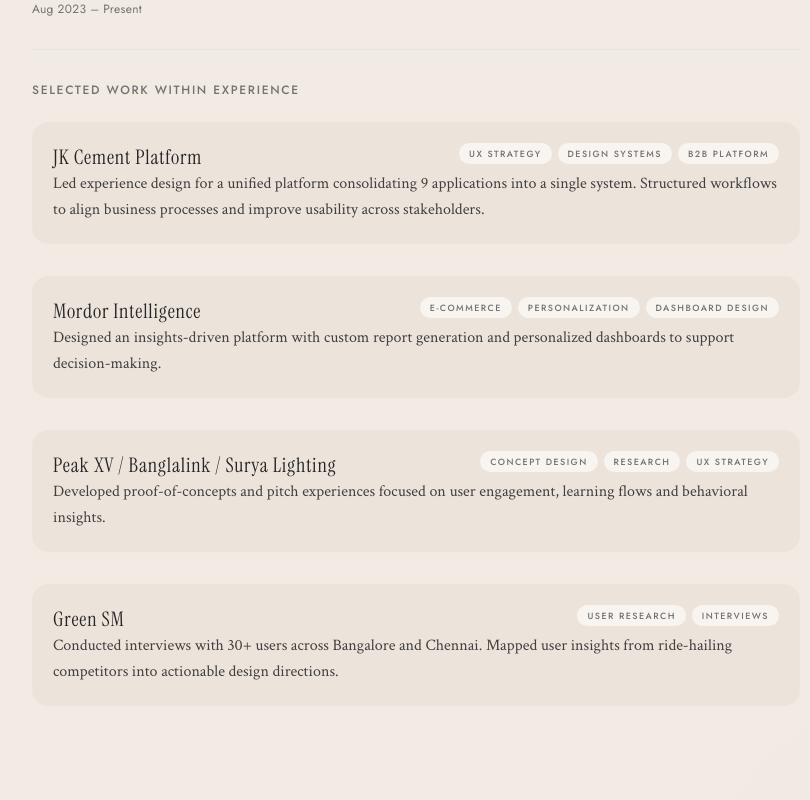
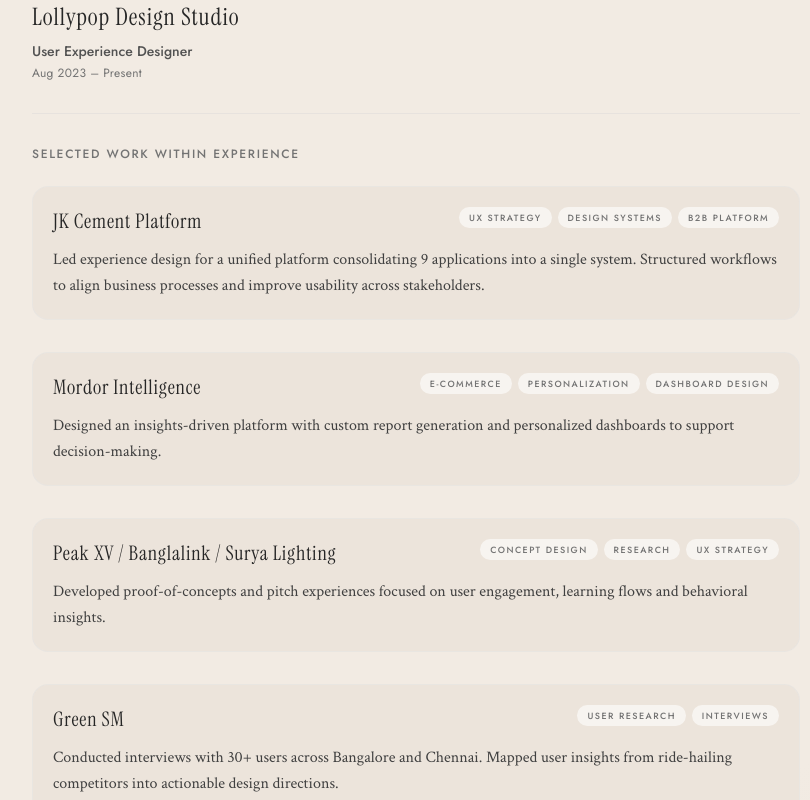
Before and after one commit to uxsneha26/zinnov-case-study, a Next.js app: page /about in a window 1280 px wide. Shown: the part 1840-2640 px from the top of the page, without its empty margins (224-1034 px from the left). Built offline with nearby package versions, Linux system fonts and the light colour scheme.

Commit message:
about page halfway

```diff
--- a/app/JKC/page.tsx
+++ b/app/JKC/page.tsx
@@ -65,7 +65,7 @@
 // insight cards
 const insightCards = [
     {
-      title: "Fragmented Workflows",
+      title: "Fragmented Coordination",
       text: "Processes exist, but don’t connect across stakeholders.",
       bg: "bg-[#FDF1F1]",
     },
@@ -944,7 +944,7 @@
 
         <GradualSpacing
           text="A Complex, Fragmented Ecosystem"
-          className={`${headingFont.className} text-3xl md:text-4xl font-semibold mb-6 text-gray-900`}
+          className={`${headingFont.className} text-3xl md:text-4xl text-center font-semibold mb-6 text-gray-900`}
         />
 
         <p className= {`${bodyFont.className} text-lg md:text-xl text-gray-700 leading-relaxed`}>
@@ -1086,7 +1086,7 @@
           <p
             className={`${headingFont.className} text-sm tracking-[0.14em] uppercase text-gray-600 mb-3`}
           >
-            User Research & Feature Prioritization
+            Persona Mapping
           </p>
           <h2
             className={`${headingFont.className} text-3xl md:text-4xl font-semibold mb-6 leading-tight text-gray-900`}
--- a/app/about/page.tsx
+++ b/app/about/page.tsx
@@ -1,5 +1,6 @@
 "use client";
 
+import { useEffect } from "react";
 import { bodySerif, caveat, instrumentSerif, labelSans } from "@/lib/fonts";
 
 const pageBg =
@@ -12,7 +13,7 @@
 const bodyClass = `${bodySerif.className} text-neutral-700`;
 const labelClass = `${labelSans.className} text-[11px] font-medium uppercase tracking-[0.16em] text-neutral-500`;
 
-const ctaClass = `${instrumentSerif.className} inline-flex items-center justify-center rounded-full border border-neutral-300/80 bg-white/70 px-8 py-3 text-base text-neutral-800 shadow-sm backdrop-blur-sm transition duration-300 ease-out hover:border-[#BEA3A0]/50 hover:bg-[#EADCD4]/45`;
+const ctaClass = `${instrumentSerif.className} no-print inline-flex items-center justify-center rounded-full border border-neutral-300/80 bg-white/70 px-8 py-3 text-base text-neutral-800 shadow-sm backdrop-blur-sm transition duration-300 ease-out hover:scale-[1.02] hover:border-[#BEA3A0]/50 hover:bg-[#EADCD4]/45`;
 
 function DownloadResumeButton() {
   return (
@@ -23,20 +24,22 @@
 }
 
 const projectCardClass =
-  "rounded-2xl border border-neutral-200/50 bg-[#e8dfd6]/55 p-4 md:p-5";
+  "rounded-2xl border border-neutral-200/50 bg-[#e8dfd6]/55 p-4 md:p-5 transition-all duration-300 ease-out hover:scale-[1.015] hover:border-[#BEA3A0]/40 hover:shadow-lg";
 
 function ExperienceProjectCard({
   title,
   tags,
   description,
+  revealClassName = "about-reveal about-delay-2",
 }: {
   title: string;
   tags: string[];
   description: string;
+  revealClassName?: string;
 }) {
   return (
-    <div className={projectCardClass}>
-      <div className="mb-3:mb-2 flex flex-col gap-3 sm:flex-row sm:items-start sm:justify-between sm:gap-4">
+    <div className={`${projectCardClass} ${revealClassName}`}>
+      <div className="mb-3 flex flex-col gap-3 sm:flex-row sm:items-start sm:justify-between sm:gap-4">
         <h4
           className={`${instrumentSerif.className} text-lg font-semibold tracking-[0.04em] text-neutral-800 md:text-xl`}
         >
@@ -61,15 +64,35 @@
 }
 
 export default function AboutPage() {
+  useEffect(() => {
+    const nodes = document.querySelectorAll<HTMLElement>(".about-reveal");
+    if (nodes.length === 0) return;
+
+    const observer = new IntersectionObserver(
+      (entries) => {
+        for (const entry of entries) {
+          if (entry.isIntersecting && entry.target instanceof HTMLElement) {
+            entry.target.classList.add("is-visible");
+            observer.unobserve(entry.target);
+          }
+        }
+      },
+      { root: null, rootMargin: "0px 0px -6% 0px", threshold: 0.06 }
+    );
+
+    nodes.forEach((el) => observer.observe(el));
+    return () => observer.disconnect();
+  }, []);
+
   return (
     <main
-  className={`${pageBg} min-h-[auto] px-6 ppy-20 md:py-28`}
+      className={`${pageBg} min-h-screen px-6 py-20 pb-32 md:px-10 md:py-28`}
       data-cursor
       data-cursor-color="#8C6A6A"
     >
       <div className="about-reveal-parent mx-auto flex max-w-5xl flex-col">
         {/* SECTION 1 — HERO (unchanged) */}
-        <section className="mb-8 md:mb-10">
+        <section className="about-reveal about-delay-0 mb-8 md:mb-10">
           <h1 className={`${h1Class} mb-6 text-4xl font-normal text-center leading-tight md:text-5xl`}>About me</h1>
           <p
             className={`${caveat.className} mx-auto mb-10 max-w-lg text-2xl leading-snug text-neutral-600 md:text-3xl`}
@@ -83,7 +106,7 @@
 
         {/* SECTION 2 — STORY (web only, editorial 2-col + pull quote) */}
         <section
-          className="about-reveal about-delay-1 mb-20 md:mb-28"
+          className="no-print about-reveal about-delay-1 mb-20 md:mb-28"
           aria-label="Story"
         >
           <div className="mx-auto max-w-5xl border-b border-neutral-300/35 pb-20 md:pb-28">
@@ -153,11 +176,11 @@
 
         {/* Resume (excludes story; section 1 remains on screen before this block) */}
         <div
-  id="resume"
-  className="resume-page mx-auto w-full max-w-3xl"
->
+          id="resume"
+          className="resume-page about-reveal about-delay-2 mx-auto w-full max-w-3xl"
+        >
           {/* SECTION 3 — IDENTITY */}
-<section className="about-reveal about-delay-2 mb-4">
+<section className="about-reveal about-delay-3 mb-16 md:mb-20">
   <div className="relative flex flex-col md:flex-row items-start gap-6 md:gap-7">
 
     {/* TEXT BLOCK */}
@@ -194,7 +217,7 @@
 </section>
 
           {/* SECTION 4 — EXPERIENCE (project-oriented) */}
-          <section className="about-reveal about-delay-3 mb-20 mb-6">
+          <section className="about-reveal about-delay-4 mb-20 md:mb-24">
           <h2 className={`${h2Class} mb-8 text-2xl font-normal md:text-3xl`}>
             Experience
           </h2>
@@ -212,21 +235,25 @@
               <p className={`${metaClass} mb-6 text-left`}>Selected Work within Experience</p>
               <div className="flex flex-col gap-6 md:gap-8">
                 <ExperienceProjectCard
+                  revealClassName="about-reveal about-delay-2"
                   title="JK Cement Platform"
                   tags={["UX Strategy", "Design Systems", "B2B Platform"]}
                   description="Led experience design for a unified platform consolidating 9 applications into a single system. Structured workflows to align business processes and improve usability across stakeholders."
                 />
                 <ExperienceProjectCard
+                  revealClassName="about-reveal about-delay-3"
                   title="Mordor Intelligence"
                   tags={["E-commerce", "Personalization", "Dashboard Design"]}
                   description="Designed an insights-driven platform with custom report generation and personalized dashboards to support decision-making."
                 />
                 <ExperienceProjectCard
+                  revealClassName="about-reveal about-delay-4"
                   title="Peak XV / Banglalink / Surya Lighting"
                   tags={["Concept Design", "Research", "UX Strategy"]}
                   description="Developed proof-of-concepts and pitch experiences focused on user engagement, learning flows and behavioral insights."
                 />
                 <ExperienceProjectCard
+                  revealClassName="about-reveal about-delay-5"
                   title="Green SM"
                   tags={["User Research", "Interviews"]}
                   description="Conducted interviews with 30+ users across Bangalore and Chennai. Mapped user insights from ride-hailing competitors into actionable design directions."
@@ -248,11 +275,13 @@
               <p className={`${metaClass} mb-6 text-left`}>Selected Work within Experience</p>
               <div className="flex flex-col gap-6 md:gap-8">
                 <ExperienceProjectCard
+                  revealClassName="about-reveal about-delay-2"
                   title="Purwa Village"
                   tags={["Spatial Design", "Sustainability", "Research"]}
                   description="Worked on a community development project focusing on biodiversity, organic farming and natural building practices. Managed on-ground execution and stakeholder coordination."
                 />
                 <ExperienceProjectCard
+                  revealClassName="about-reveal about-delay-3"
                   title="Design Communication & Publications"
                   tags={["Graphic Design", "Content Writing"]}
                   description="Created architectural representations and published work across platforms like ArchDaily. Contributed to in-house design manuals and storytelling."
@@ -281,7 +310,7 @@
           </section>
 
           {/* SECTION 6 — CORE CAPABILITIES */}
-          <section className="about-reveal about-delay-5 mb-20 md:mb-24">
+          <section className="about-reveal about-delay-6 mb-20 md:mb-24">
             <h2 className={`${h2Class} mb-10 text-2xl font-normal md:text-3xl`}>Core Capabilities</h2>
             <ul
               className={`${labelSans.className} flex flex-wrap gap-x-2 gap-y-2 text-xs font-medium uppercase tracking-[0.12em] text-neutral-600`}
@@ -303,7 +332,7 @@
           </section>
 
           {/* Bottom CTA */}
-          <section className="about-reveal about-delay-6 border-t border-neutral-300/30 text-center pt-12 md:pt-16">
+          <section className="about-reveal about-delay-7 border-t border-neutral-300/30 pt-12 text-center md:pt-16">
             <p
               className={`${instrumentSerif.className} mx-auto mb-10 max-w-md text-lg leading-loose text-neutral-700 md:text-xl`}
             >
--- a/app/globals.css
+++ b/app/globals.css
@@ -138,46 +138,52 @@
   }
 }
 
-@keyframes about-reveal {
-  from {
-    opacity: 0;
-    transform: translateY(14px);
-  }
-  to {
-    opacity: 1;
-    transform: translateY(0);
-  }
+/* About page — scroll reveal (IntersectionObserver adds .is-visible) */
+.about-reveal {
+  opacity: 0;
+  transform: translateY(40px);
+  transition:
+    opacity 0.8s ease-out,
+    transform 0.8s ease-out;
 }
 
-.about-reveal-parent .about-reveal {
-  opacity: 0;
-  animation: about-reveal 0.85s cubic-bezier(0.22, 1, 0.36, 1) forwards;
+.about-reveal.is-visible {
+  opacity: 1;
+  transform: translateY(0);
 }
 
 .about-delay-0 {
-  animation-delay: 0.04s;
+  transition-delay: 0s;
 }
 .about-delay-1 {
-  animation-delay: 0.1s;
+  transition-delay: 0.1s;
 }
 .about-delay-2 {
-  animation-delay: 0.16s;
+  transition-delay: 0.2s;
 }
 .about-delay-3 {
-  animation-delay: 0.22s;
+  transition-delay: 0.3s;
 }
 .about-delay-4 {
-  animation-delay: 0.28s;
+  transition-delay: 0.4s;
 }
 .about-delay-5 {
-  animation-delay: 0.34s;
+  transition-delay: 0.5s;
 }
 .about-delay-6 {
-  animation-delay: 0.4s;
+  transition-delay: 0.6s;
 }
 .about-delay-7 {
-  animation-delay: 0.46s;
+  transition-delay: 0.7s;
 }
 .about-delay-8 {
-  animation-delay: 0.52s;
+  transition-delay: 0.8s;
 }
+
+@media (prefers-reduced-motion: reduce) {
+  .about-reveal {
+    opacity: 1;
+    transform: none;
+    transition: none;
+  }
+}
--- a/components/case-study/triangulation/TriangulationCard.tsx
+++ b/components/case-study/triangulation/TriangulationCard.tsx
@@ -47,18 +47,25 @@
         </p>
       </header>
 
-      <div className="grid grid-cols-1 md:grid-cols-[3fr_2fr] gap-6 md:gap-4 items-start">
+      <div className="grid grid-cols-1 md:grid-cols-[2fr_2fr] gap-6 md:gap-4 items-start">
         <div className="min-w-0">
           <p
             className={`${labelSans.className} text-[11px] md:text-xs font-semibold uppercase tracking-[0.14em] text-gray-600`}
           >
             What we did?
           </p>
-          <ul className={`${bulletsListClass} mt-3`}>
-            {bullets.map((line) => (
-              <li key={line}>{line}</li>
-            ))}
-          </ul>
+          <ul
+  className={`${bodySerif.className} mt-3 space-y-2.5 text-base text-gray-700 leading-relaxed`}
+>
+  {bullets.map((line) => (
+    <li key={line} className="flex gap-2">
+      <span className="text-gray-400 shrink-0" aria-hidden>
+        ·
+      </span>
+      <span>{line}</span>
+    </li>
+  ))}
+</ul>
         </div>
 
         <div className="min-w-0">
```
